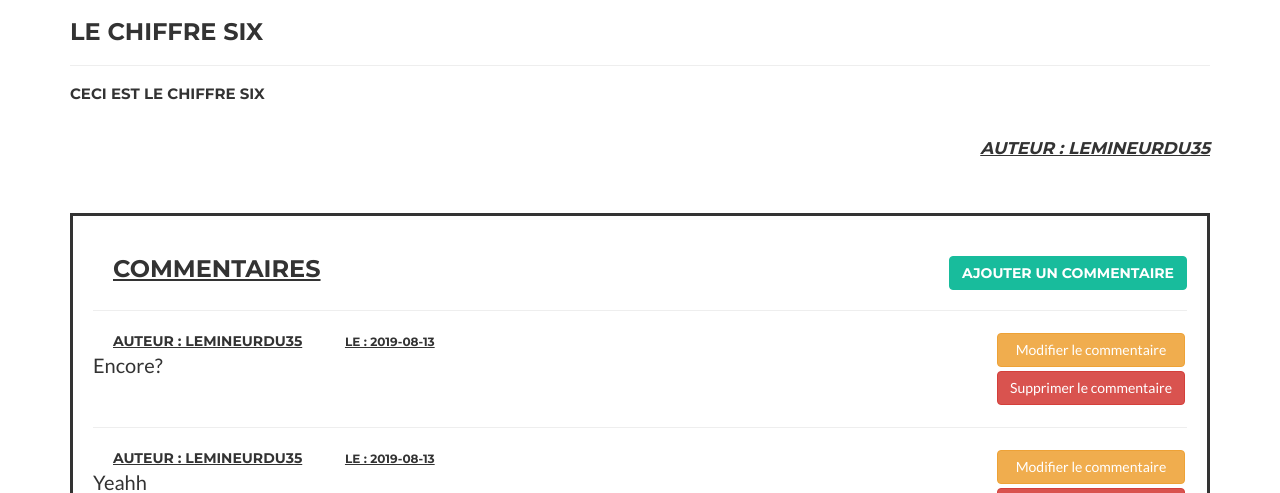
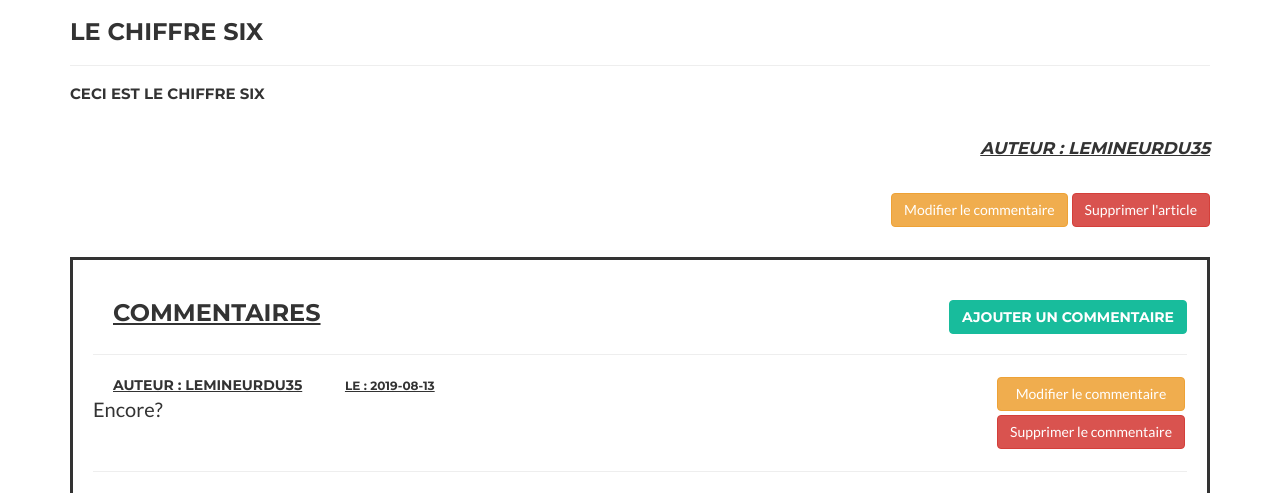
Before and after one commit to Monrocq/Blog, a PHP site: page /P5/index.php?action=single&id=6&page=1 in a window 1280 px wide. Shown: the part 1063-1556 px from the top of the page. Run offline with PHP 8.4, Linux system fonts and the light colour scheme; a user stored in the database is signed in; data comes from the database, SQL or seed files in the repository; some libraries are stand-ins or nearby versions.

Commit message:
Deletation Articles OK, Begining use Exceptions to check

```diff
--- a/controleur/backend.php
+++ b/controleur/backend.php
@@ -16,3 +16,10 @@ function addArticle($twig, $title, $chapo, $content, $id)
     $newpost = $postMapper->addArticle($title, $chapo, $content, $id);
     echo $twig->render('bo.twig', array('id' => $id, 'post' => $newpost));
 }
+
+function deletearticle($twig, $article)
+{
+    $postMapper = new PostManager;
+    $postMapper->deleteArticle($article);
+    header('Location: index.php?action=articles');
+}
--- a/index.php
+++ b/index.php
@@ -19,7 +19,19 @@ Autoloader::register();
 
 //Page d'accueil
 require('controleur/frontend.php');
-require('controleur/backend.php');
+
+if (isset($_SESSION['connected'])) {
+    $lvl = $_SESSION['lvl'];
+} else {
+    $lvl = 1;
+}
+
+if ($lvl > 1) {
+    require('controleur/backend.php');
+} else {
+    require('controleur/exceptions.php');
+}
+
 
 if (isset($_GET['action'])) {
     $action = $_GET['action'];
@@ -47,6 +59,7 @@ if (isset($_GET['action'])) {
     $action = 'accueil';
 }
 
+try {
 switch ($action) {
     case 'articles':
         liste($twig, $page);
@@ -120,8 +133,18 @@ switch ($action) {
         $id=$_GET['id'];
         addArticle($twig, $title, $chapo, $content, $id);
         break;
+    case 'deletearticle':
+        $article = $_GET['article'];
+        deleteArticle($twig, $article);
+        break;
     default:
         accueil($twig);
+}
+}
+
+catch (Exception $e) // Nous allons attraper les exceptions "Exception" s'il y en a une qui est levée.
+{
+  echo 'Une exception a été lancée. Message d\'erreur : ', $e->getMessage();
 }
 
 //Tous les cookies utilisés sur ce site sont exemptés d'accords de l'utilisateur, il est donc contre-professionnel de charger le site inutilement avec ça
--- a/model/PostManager.php
+++ b/model/PostManager.php
@@ -57,4 +57,9 @@ class PostManager {
         return $last[0];
     }
 
+    public function deleteArticle($article) {
+        $this->db->req(
+            "DELETE FROM posts WHERE id=$article");
+    }
+
 }
--- a/templates/singlePost.twig
+++ b/templates/singlePost.twig
@@ -21,6 +21,40 @@
         <p> {{ article.getContent }} </p><br>
         <div id="author"> Auteur : {{ article.getAuthor }} </div>
     </div>
+    {% if (session.lvl > 2) or (session.nickname == article.getAuthor) %}
+    <p class="text-right">
+        <!-- Bouton modif' -->
+        <a class="btn btn-warning" data-toggle="collapse" href="#collapseModif{{comment.getId}}" role="button" aria-expanded="false" aria-controls="collapseModif{{comment.getId}}" id="comment{{comment.getId}}">
+        Modifier le commentaire
+        </a>
+        <!-- Bonton suppression -->
+        <button type="button" class="btn btn-danger" data-toggle="modal" data-target="#suppressionArticle">
+        Supprimer l'article
+        </button>
+    </p>
+    <!-- Modal Suppression -->
+    <div class="modal fade" id="suppressionArticle" tabindex="-1" role="dialog" aria-labelledby="exampleModalLabel" aria-hidden="true">
+        <div class="modal-dialog" role="document">
+            <div class="modal-content">
+            <div class="modal-header">
+                <h5 class="modal-title" id="exampleModalLabel">Avertissement</h5>
+                <button type="button" class="close" data-dismiss="modal" aria-label="Close">
+                <span aria-hidden="true">&times;</span>
+                </button>
+            </div>
+            <div class="modal-body">
+                La suppression de l'<strong>Article</strong> est <u>irréverssible!</u>
+            </div>
+            <div class="modal-footer">
+                <button type="button" class="btn btn-secondary" data-dismiss="modal">Annuler</button>
+                <a class="btn btn-primary btn-secondary" href="index.php?action=deletearticle&article={{article.getId}}" role="button">
+                Confirmer la suppression
+                </a>
+            </div>
+            </div>
+        </div>
+        </div>
+    {% endif %}
     <br>
     <div id="comment-box">
         <h3 id="h3-head"><span id="comment-title">Commentaires</span>
--- a/templates/template.twig
+++ b/templates/template.twig
@@ -108,11 +108,13 @@
         <div class="footer-above">
             <div class="container">
                 <div class="row">
+                    {% if session.lvl > 2 %}
                     <div class="footer-col col-md-12">
                         <a class="btn btn-info" href="index.php?action=bo" role="button">
                             Espace d'Administration
                         </a>
                     </div>
+                    {% endif %}
                     <div class="footer-col col-md-4">
                         <h3>Mon adresse postale</h3>
                         <p>Saint-Malo, 35400
```
Also changed, not shown: controleur/exceptions.php (added, +16 -0 lines).
